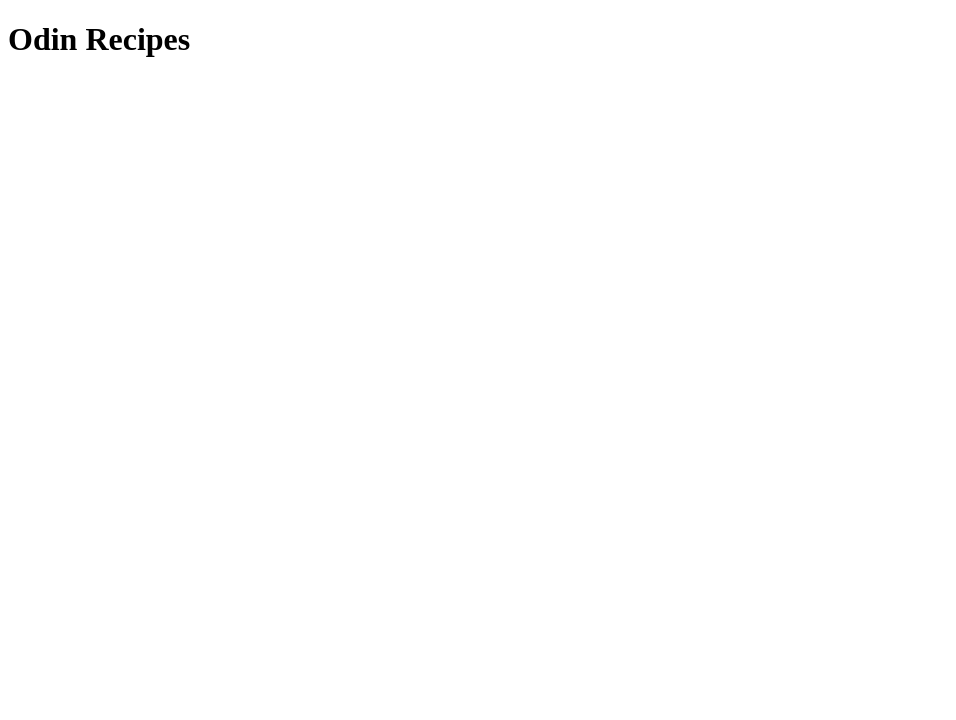
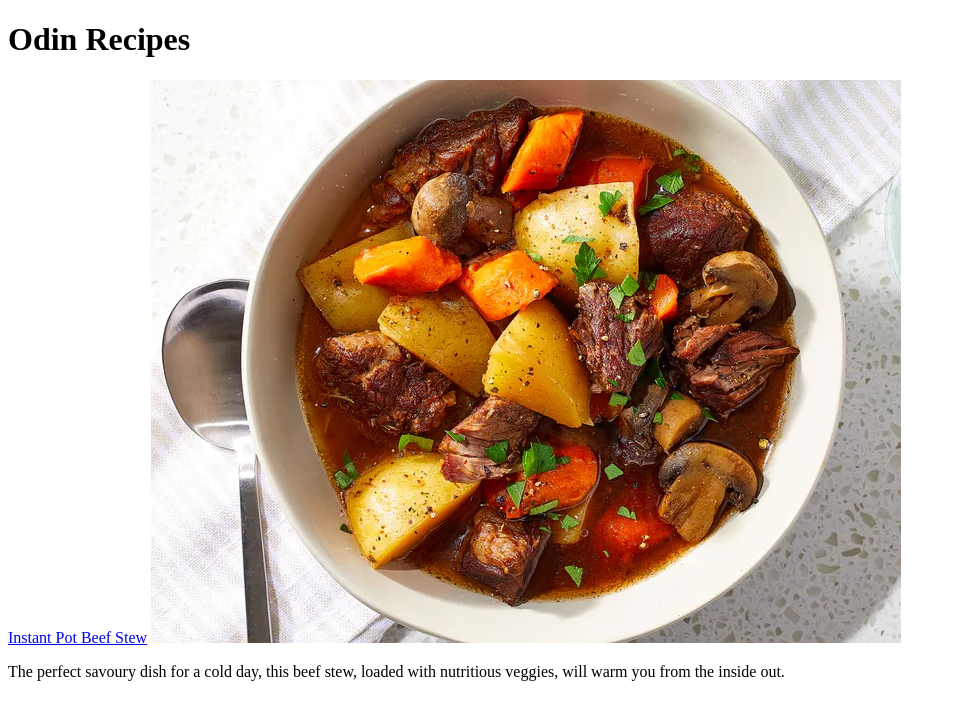
Before and after one commit to lawnis04/odin-recipes, a plain HTML site: page index.html in a window 1280 px wide. Shown: the whole page, without its empty margins (0-956 px from the left). Drawn offline with Linux system fonts and the light colour scheme.

Commit message:
Add image and description

```diff
--- a/index.html
+++ b/index.html
@@ -6,5 +6,8 @@
     </head>
     <body>
         <h1>Odin Recipes</h1>
+        <a href="recipes/beef-stew.html" rel="noopener noreferrer">Instant Pot Beef Stew</a>
+        <img src="./recipes/beef-stew.webp" alt="Bird's eye view of a bowl of beef stew.">
+        <p>The perfect savoury dish for a cold day, this beef stew, loaded with nutritious veggies, will warm you from the inside out.</p>
     </body>
 </html>
```
Also changed, not shown: recipes/beef-stew.webp (added).
